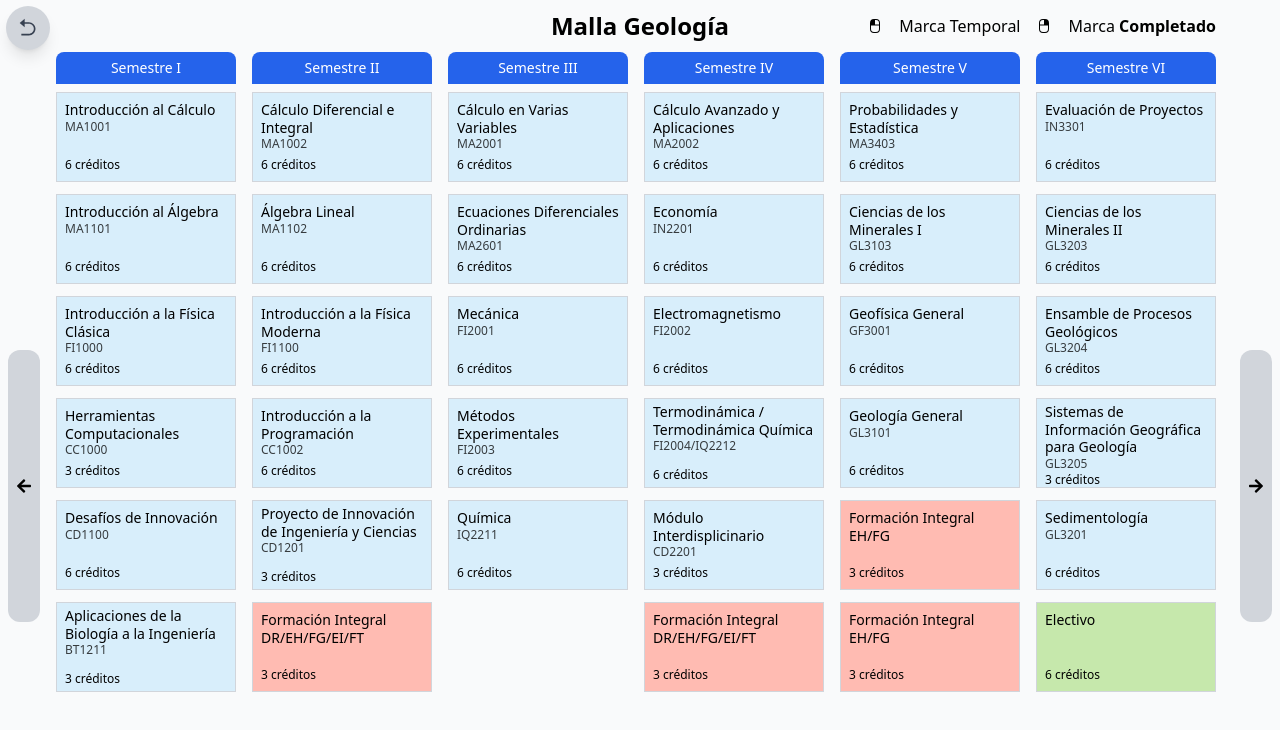
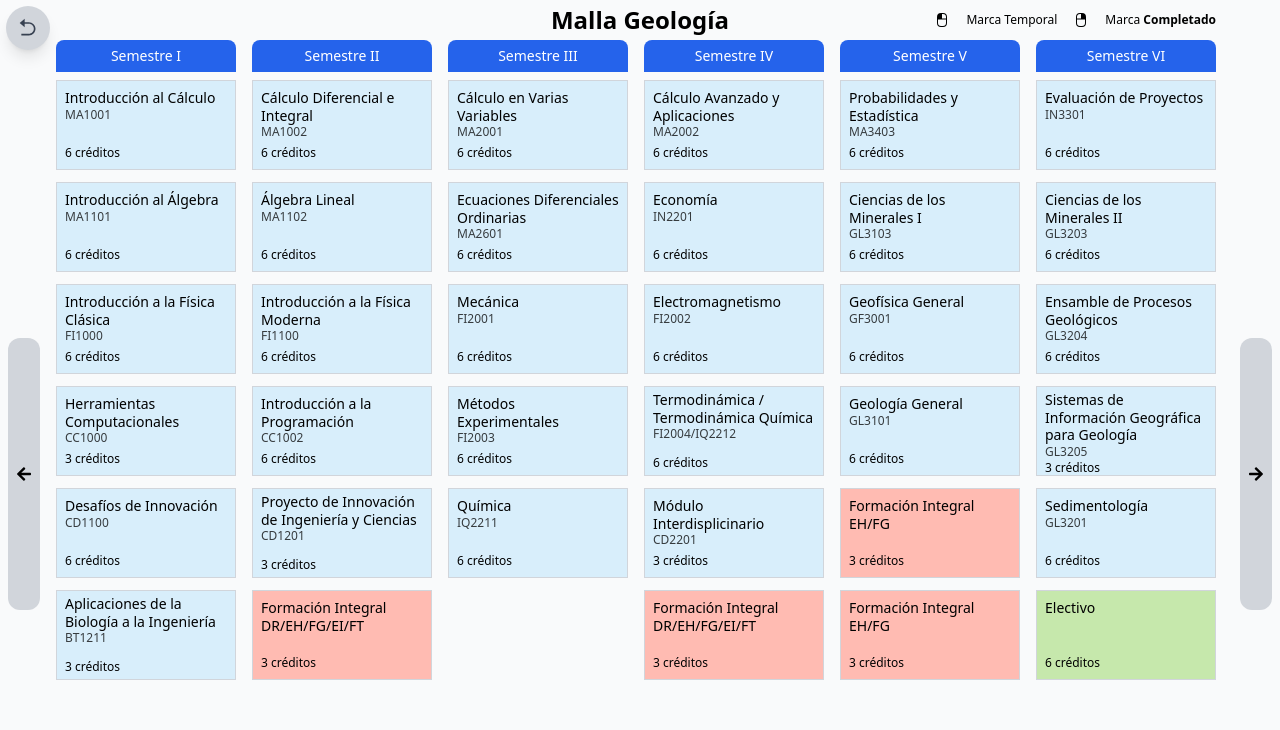
Before and after one commit to fgonzalezurriola/Mallas-Fcfm-fgonzalezurriola, a React (Vite) app: page /malla/geologia in a window 1280 px wide. Shown: the top 730 px of the page. Built offline with nearby package versions, Linux system fonts and the light colour scheme.

Commit message:
Styles: update css for advice left-click right-click sign

```diff
--- a/src/components/CurriculumGrid.tsx
+++ b/src/components/CurriculumGrid.tsx
@@ -152,15 +152,15 @@ const CurriculumGrid: React.FC = () => {
   return (
     <div className="p-0 min-h-screen bg-gray-50">
       <BackButton />
-      <div className="relative flex items-center justify-between mb-3.5 pt-3.5">
+      <div className="relative flex items-center justify-between mb-3 pt-3">
         <h1 className="absolute left-1/2 transform -translate-x-1/2 text-2xl font-bold">
           Malla {curriculumName}
         </h1>
         <div className="flex items-center gap-4 ml-auto">
-          <PiMouseLeftClickFill />
-          <span className="text-sw">Marca Temporal</span>
-          <PiMouseRightClickFill />
-          <span className="text-sw mr-16">Marca <strong>Completado</strong></span>
+          <PiMouseLeftClickFill size={16}/>
+          <span className="text-xs">Marca Temporal</span>
+          <PiMouseRightClickFill size={16}/>
+          <span className="text-xs mr-16">Marca <strong>Completado</strong></span>
         </div>
       </div>
 
```
